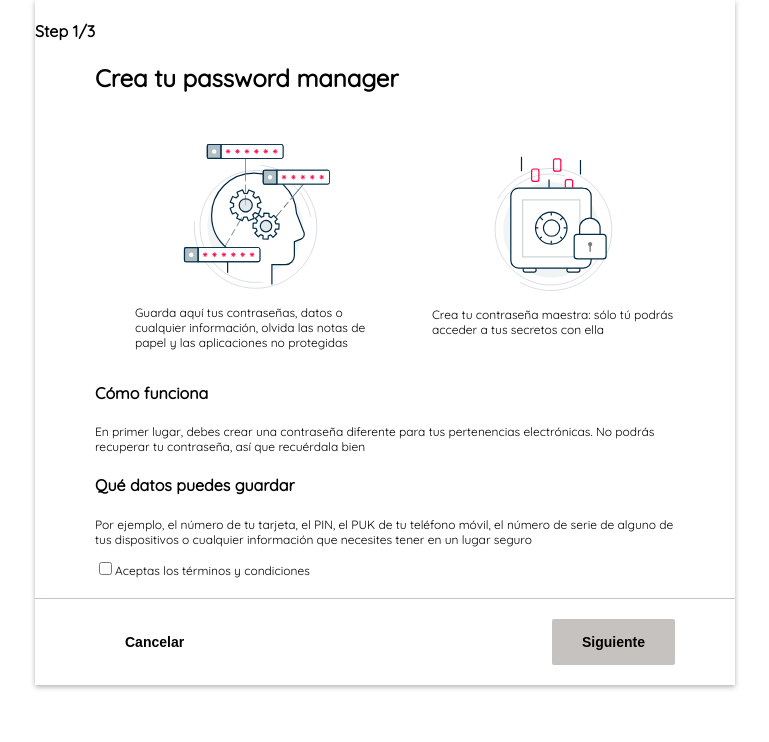
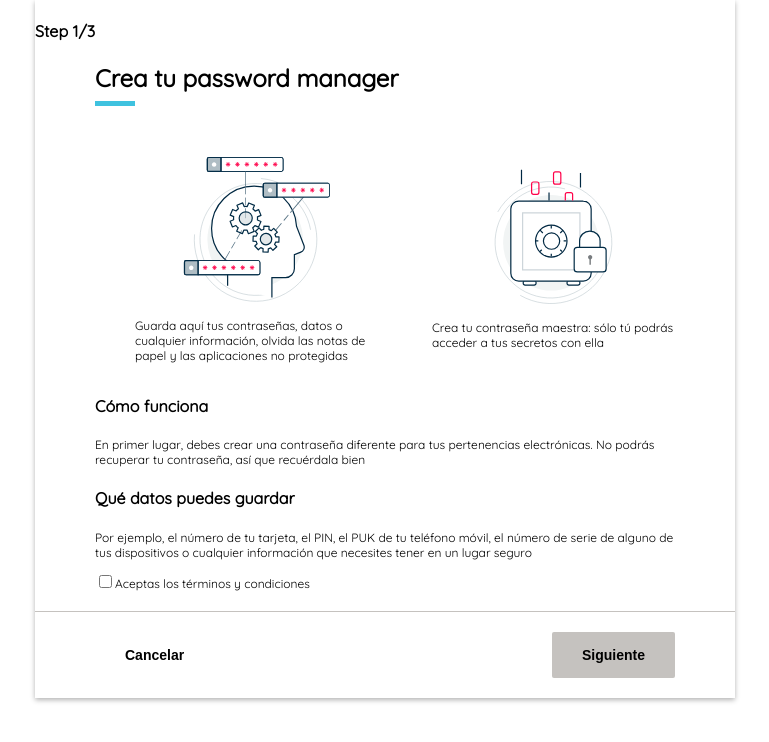
Before and after one commit to mvtercero/password-wizard, a React (Create React App) app: page / in a window 1280 px wide. Shown: the top 742 px of the page, without its empty margins (255-1024 px from the left). Built offline with nearby package versions, Linux system fonts and the light colour scheme.

Commit message:
feat: apply aqua line under title

```diff
--- a/src/components/Manager/Manager.css
+++ b/src/components/Manager/Manager.css
@@ -9,3 +9,10 @@
   padding-left: 60px;
   font-size: var(--xl-size);
 }
+
+.manager__title-line {
+  width: 40px;
+  height: 5px;
+  margin: 8px 0 0 60px;
+  background-color: #3fc2df;
+}
--- a/src/components/Manager/index.js
+++ b/src/components/Manager/index.js
@@ -15,6 +15,7 @@ const Manager = () => {
       </h4>
       <div>
         <h1 className="manager__title">Crea tu password manager</h1>
+        <div className="manager__title-line"></div>
         {steps[`${step}`].content}
       </div>
     </div>
--- a/src/index.css
+++ b/src/index.css
@@ -27,6 +27,7 @@ Variables
   --white: #ffffff;
   --black: #000000;
   --gray-light: #c5c2bf;
+  --aqua: #3fc2df;
   --danger: #ff0000;
   --xl-size: 24px;
   --l-size: 20px;
```
